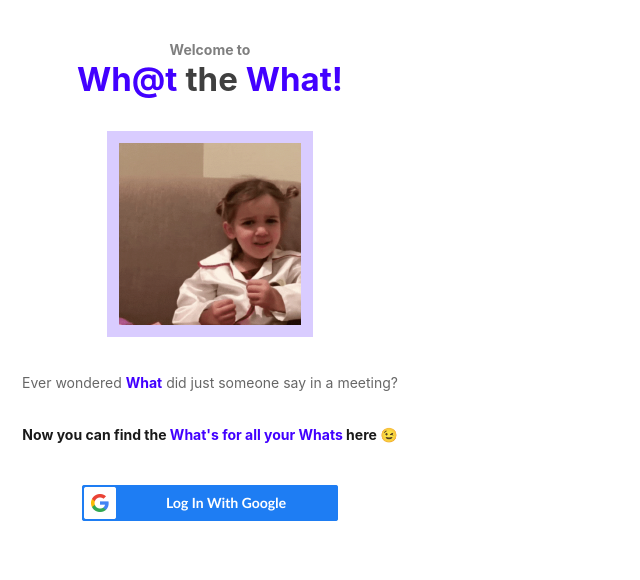
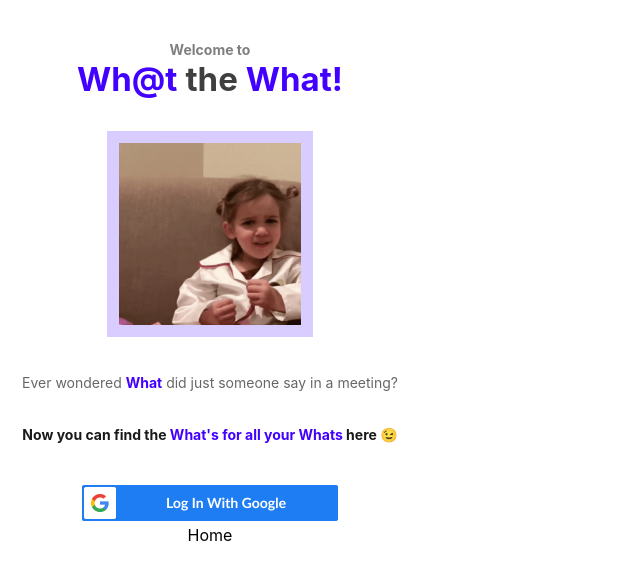
Before and after one commit to cseas/what-the-what, a React (Create React App) app in the folder react-app/: page / in a window 1280 px wide. Shown: the top 580 px of the page, without its empty margins (0-640 px from the left). Built offline with nearby package versions, Linux system fonts and the light colour scheme.

Commit message:
chore: add dummy Home component

```diff
--- a/react-app/src/App.jsx
+++ b/react-app/src/App.jsx
@@ -1,4 +1,5 @@
 import { Login } from "./Login/Login";
+import { Home } from "./Home/Home";
 
 import "./App.css";
 
@@ -6,6 +7,7 @@ function App() {
   return (
     <div className="App">
       <Login />
+      <Home />
     </div>
   );
 }
--- /dev/null
+++ b/react-app/src/Home/Home.jsx
@@ -0,0 +1,3 @@
+export function Home() {
+  return <p>Home</p>;
+}
```
